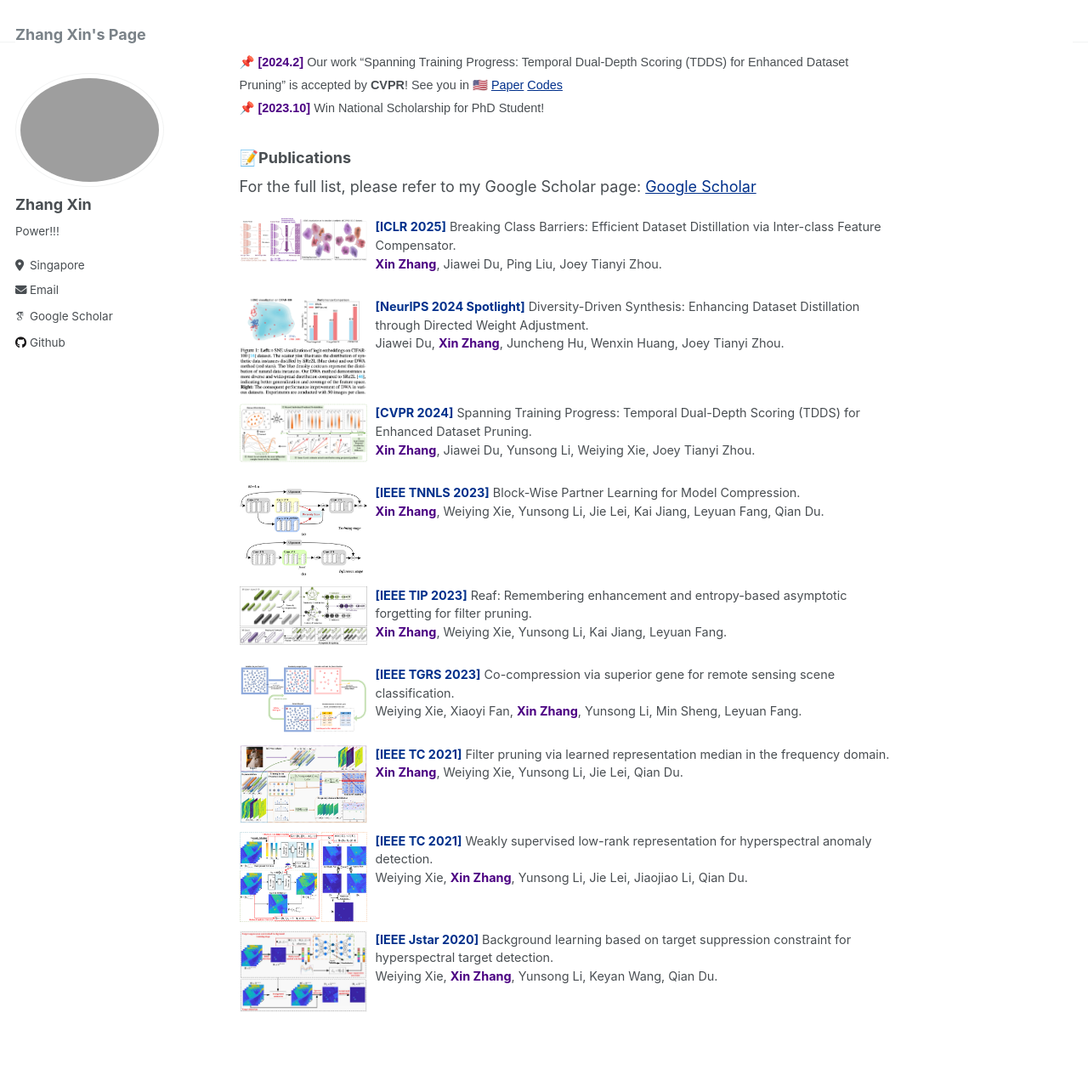
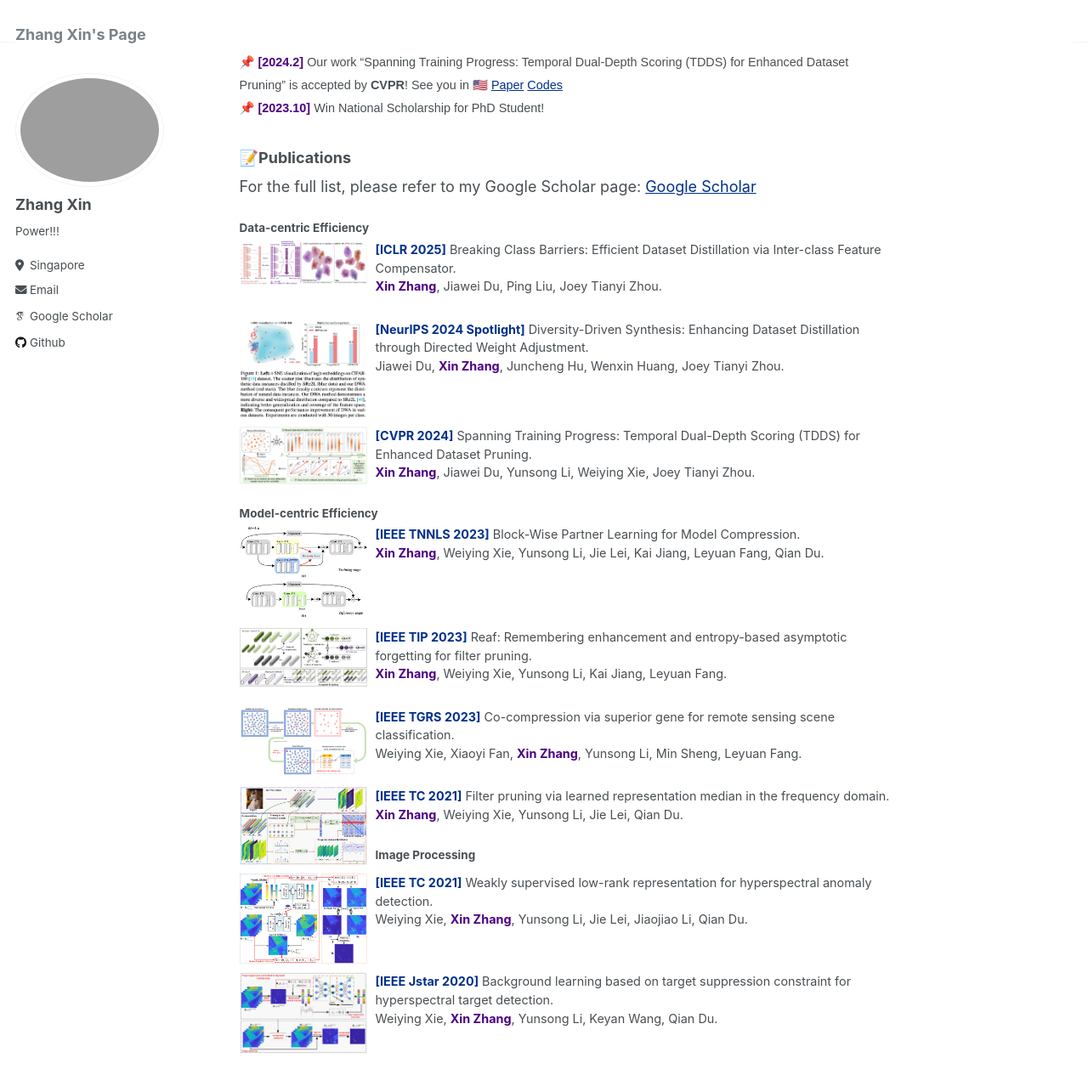
Before and after one commit to zhangxin-xd/zhangxin-xd.github.io, a Jekyll site: the page built from _pages/about.md, in a window 1280 px wide and 1400 px high, scrolled down 770 px. Shown: the top 1278 px of the window at 85% size. Built offline with Jekyll 4.4.1, drawn with Linux system fonts in a browser that asks for light colours; some web fonts are replaced.

Commit message:
Update about.md

```diff
--- a/_pages/about.md
+++ b/_pages/about.md
@@ -33,6 +33,8 @@ Sincere thanks to my collaborators and mentors for their continued support and g
 ### 📝Publications
 
 For the full list, please refer to my Google Scholar page: <a href="https://scholar.google.com/citations?user=rJMMViQAAAAJ&hl=zh-CN&oi=ao" style="color:#00308B;">Google Scholar</a>
+
+#### Data-centric Efficiency
 
 <style>
   .publication-container {
@@ -79,6 +81,8 @@ For the full list, please refer to my Google Scholar page: <a href="https://scho
   </div>
 </div>
 
+#### Model-centric Efficiency
+
 <div class="publication-container">
   <img src="./images/BPL.png" alt="Publication Image">
 
@@ -117,6 +121,8 @@ For the full list, please refer to my Google Scholar page: <a href="https://scho
   </div>
 </div>
 
+#### Image Processing
+
 <div class="publication-container">
   <img src="./images/WSLRR.png" alt="Publication Image">
 
```
